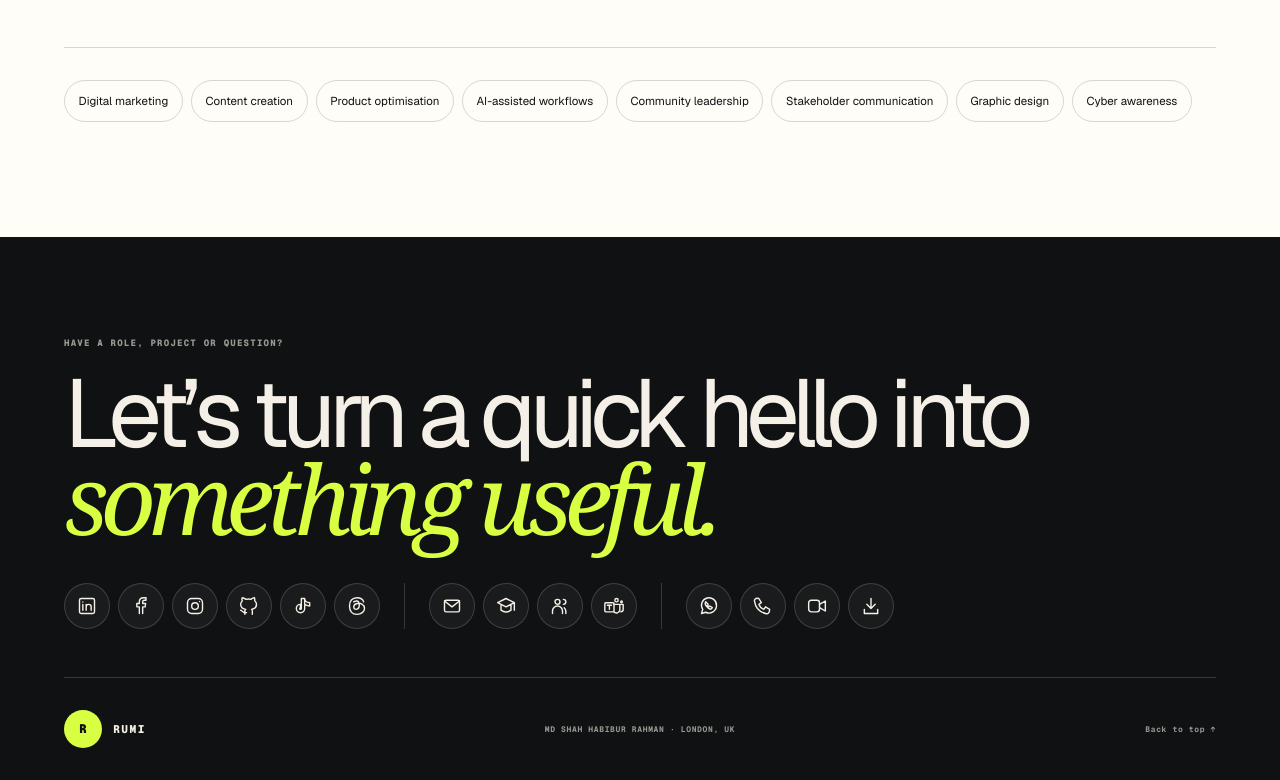
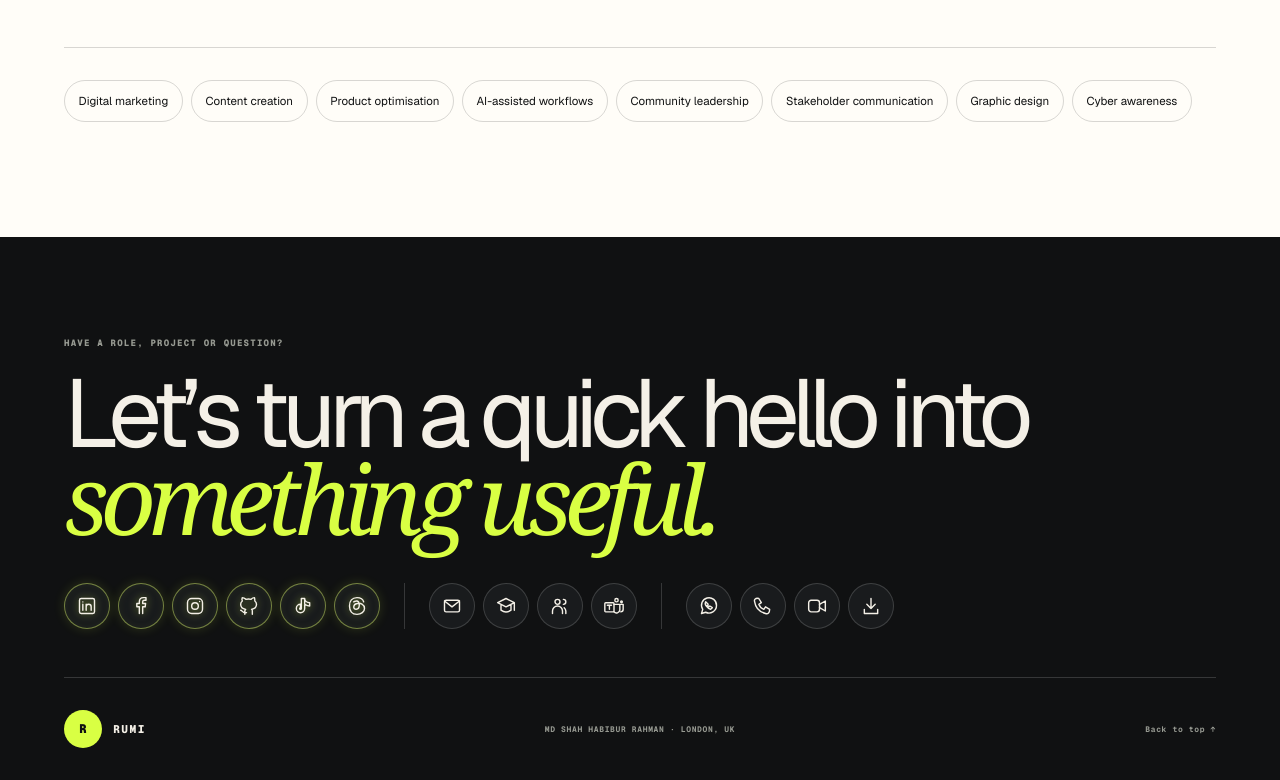
Before and after one commit to RamimRahman/rumi-portfolio-, a Next.js app: page / in a window 1280 px wide. Shown: the part 6150-6930 px from the top of the page. Built offline with nearby package versions, Linux system fonts and the light colour scheme.

Commit message:
Add subtle glow to social icons

```diff
--- a/app/globals.css
+++ b/app/globals.css
@@ -415,3 +415,17 @@ button { font: inherit; }
 .contact-icons a:focus-visible { outline: 3px solid var(--lime); outline-offset: 4px; }
 @media (max-width: 1000px) { .contact-icons { flex-direction: column; align-items: flex-start; gap: 1rem; } .icon-group + .icon-group { border-left: 0; padding-left: 0; } }
 @media (max-width: 380px) { .icon-group { gap: .35rem; } .contact-icons a { width: 44px; height: 44px; flex-basis: 44px; } }
+
+/* A soft lime halo keeps social profiles visible without overpowering the page. */
+.contact-icons .icon-group:first-child a {
+  border-color: color-mix(in srgb, var(--lime) 35%, var(--line-dark));
+  box-shadow: 0 0 12px color-mix(in srgb, var(--lime) 14%, transparent), inset 0 0 8px color-mix(in srgb, var(--lime) 5%, transparent);
+  transition: background .2s ease, color .2s ease, transform .2s ease, box-shadow .2s ease;
+}
+.contact-icons .icon-group:first-child svg {
+  filter: drop-shadow(0 0 4px color-mix(in srgb, var(--lime) 50%, transparent));
+}
+.contact-icons .icon-group:first-child a:hover,
+.contact-icons .icon-group:first-child a:focus-visible {
+  box-shadow: 0 0 20px color-mix(in srgb, var(--lime) 32%, transparent);
+}
```
